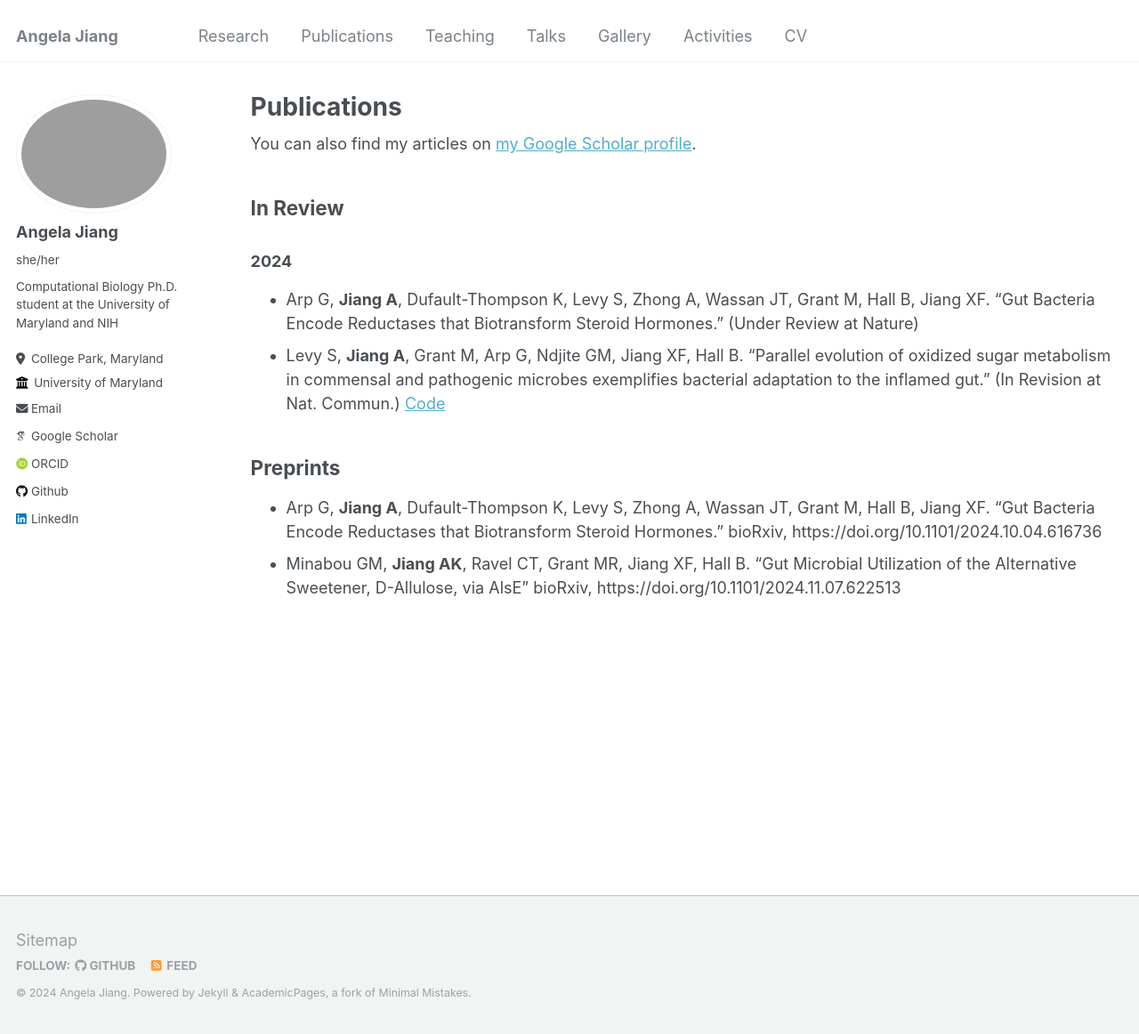
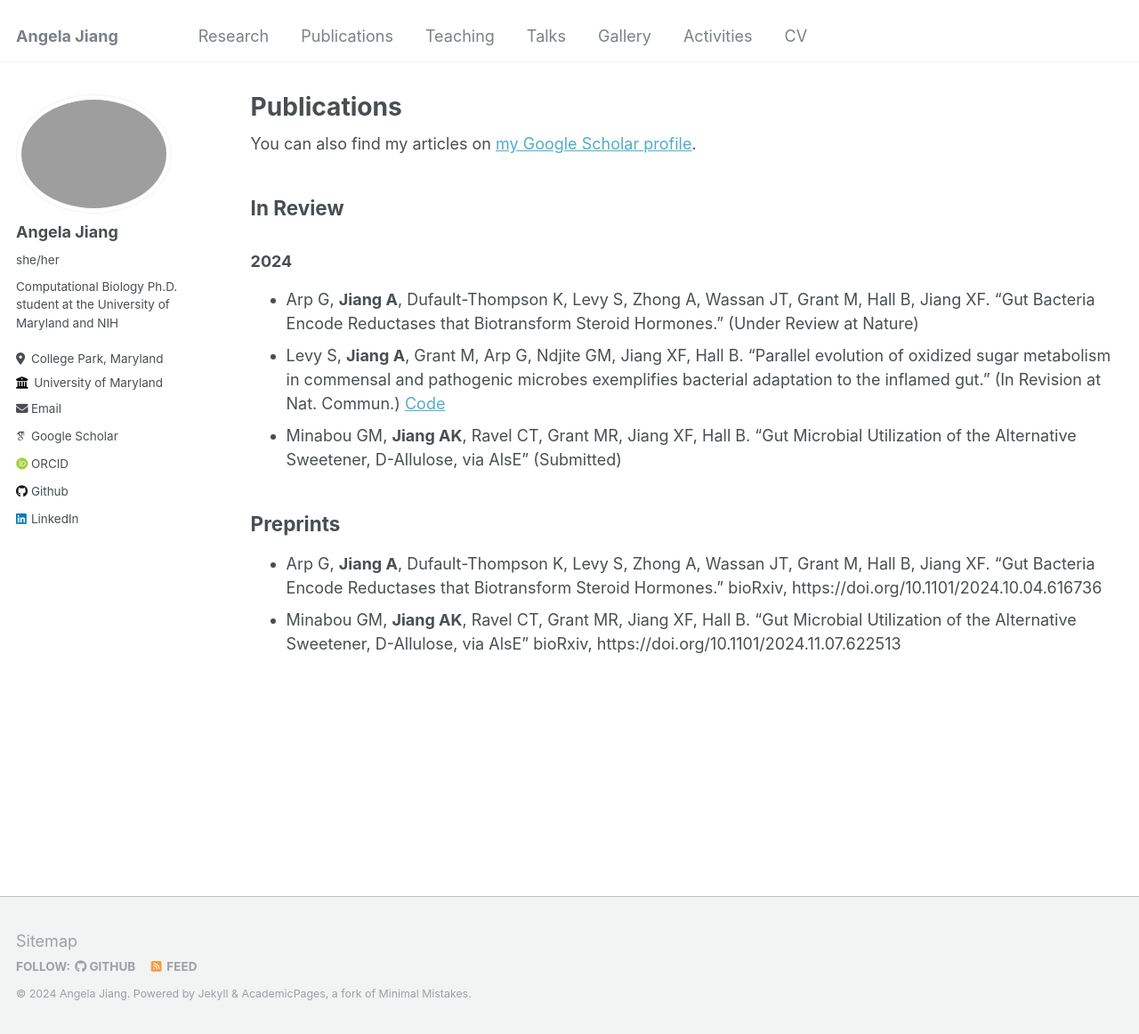
Before and after one commit to frikinzi/frikinzi.github.io, a Jekyll site: the page built from _pages/publications.md, in a window 1280 px wide and 1162 px high. Shown: the whole window at 89% size. Built offline with Jekyll 4.4.1, drawn with Linux system fonts in a browser that asks for light colours; some web fonts are replaced.

Commit message:
added allulose paper under review

```diff
--- a/_pages/publications.md
+++ b/_pages/publications.md
@@ -13,6 +13,7 @@ author_profile: true
 ### 2024
 + Arp G, **Jiang A**, Dufault-Thompson K, Levy S, Zhong A, Wassan JT, Grant M, Hall B, Jiang XF. “Gut Bacteria Encode Reductases that Biotransform Steroid Hormones.” (Under Review at Nature)
 + Levy S, **Jiang A**, Grant M, Arp G, Ndjite GM, Jiang XF, Hall B. “Parallel evolution of oxidized sugar metabolism in commensal and pathogenic microbes exemplifies bacterial adaptation to the inflamed gut.” (In Revision at Nat. Commun.) [Code](https://github.com/frikinzi/sugar_oxidation_bioinfo)
++ Minabou GM, **Jiang AK**, Ravel CT, Grant MR, Jiang XF, Hall B. “Gut Microbial Utilization of the Alternative Sweetener, D-Allulose, via AlsE” (Submitted)
 
 ## Preprints
 + Arp G, **Jiang A**, Dufault-Thompson K, Levy S, Zhong A, Wassan JT, Grant M, Hall B, Jiang XF. “Gut Bacteria Encode Reductases that Biotransform Steroid Hormones.” bioRxiv, https://doi.org/10.1101/2024.10.04.616736
```
